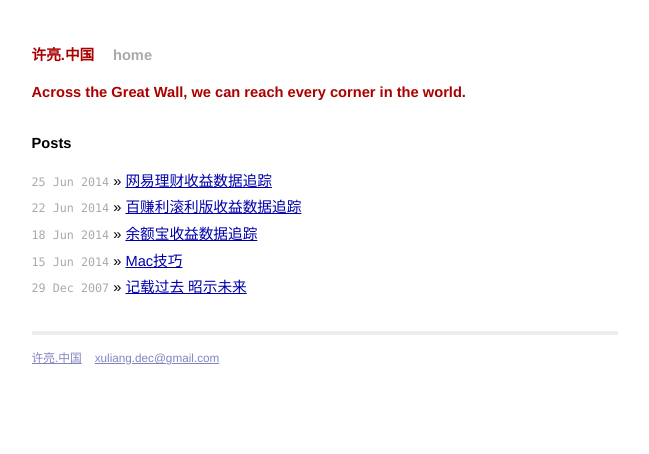
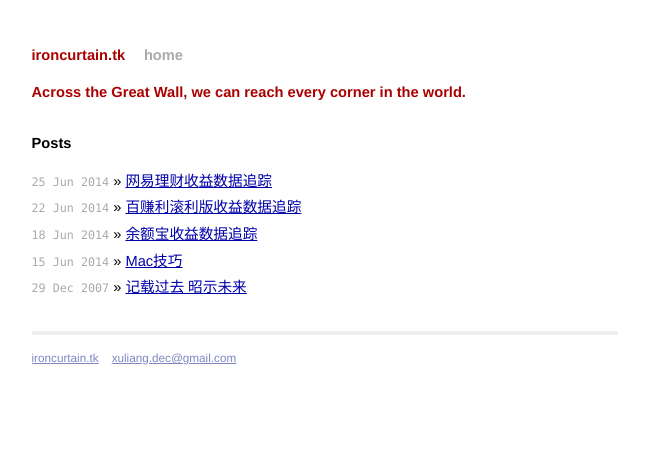
Before and after one commit to liangxu/blog, a Jekyll site: the page built from index.html, in a window 1280 px wide. Shown: the top 454 px of the page, without its empty margins (315-964 px from the left). Built offline with Jekyll 4.4.1, drawn with Linux system fonts in a browser that asks for light colours; Markdown is read by kramdown in place of the engine named in the settings.

Commit message:
change web title

```diff
--- a/_layouts/default.html
+++ b/_layouts/default.html
@@ -4,7 +4,7 @@
    <meta name="Keywords" content="{{ page.keywords }}"/>
    <meta name="Description" content="{{ page.description }}" />
 
-   <title>{{ page.title }}</title>
+   <title>Ironcurtain: {{ page.title }}</title>
 
    <!-- syntax highlighting CSS -->
    <link rel="stylesheet" href="/css/syntax.css" type="text/css" />
@@ -17,7 +17,7 @@
 
 <div class="site">
   <div class="title">
-    <a href="/">许亮.中国</a>
+    <a href="/">ironcurtain.tk</a>
     <a class="extra" href="/">home</a>
 	<br/>
 	<p>Across the Great Wall, we can reach every corner in the world.</p>
@@ -28,7 +28,7 @@
   <div class="footer">
     <div class="contact">
       <p>
-        <a href="/">许亮.中国</a>&nbsp;&nbsp;&nbsp;&nbsp;<a href="mailto:xuliang.dec@gmail.com">xuliang.dec@gmail.com</a>
+        <a href="/">ironcurtain.tk</a>&nbsp;&nbsp;&nbsp;&nbsp;<a href="mailto:xuliang.dec@gmail.com">xuliang.dec@gmail.com</a>
       </p>
     </div>
   </div>
--- a/index.html
+++ b/index.html
@@ -1,6 +1,6 @@
 ---
 layout: default
-title: 许亮.中国
+title: Ironcurtain
 ---
 
 <div id="home">
```
Also changed, not shown: other parts of index.html (+0 -10 lines).
